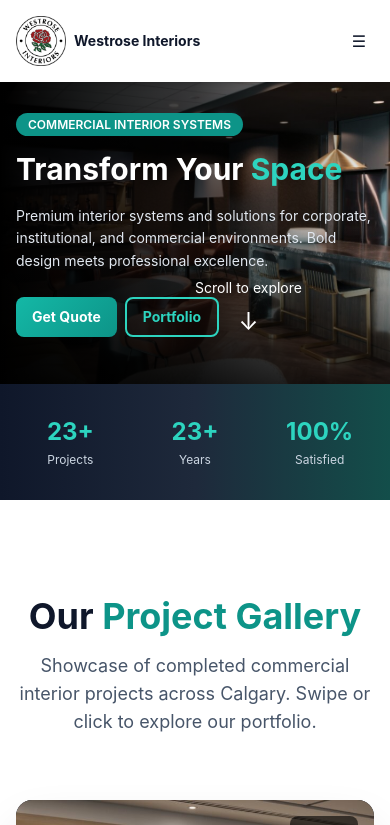
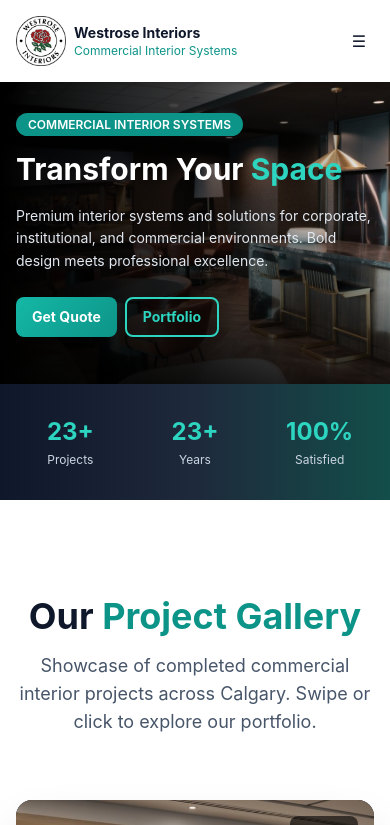
Before and after one commit to westjames1982-ctrl/westrose-interiors, a Next.js app: page / in a window 390 px wide. Shown: the top 825 px of the page. Built offline with nearby package versions, Linux system fonts and the light colour scheme.

Commit message:
Fix: Show tagline in header, hide scroll indicator on mobile

```diff
--- a/src/components/Header.tsx
+++ b/src/components/Header.tsx
@@ -25,7 +25,7 @@ export default function Header() {
           />
           <div>
             <h1 className="text-sm md:text-lg font-bold text-slate-900">Westrose Interiors</h1>
-            <p className="text-xs text-teal-600 hidden sm:block">Commercial Interior Systems</p>
+            <p className="text-xs text-teal-600">Commercial Interior Systems</p>
           </div>
         </div>
 
--- a/src/components/Hero.tsx
+++ b/src/components/Hero.tsx
@@ -62,8 +62,8 @@ export default function Hero() {
           </div>
         </div>
 
-        {/* Scroll Indicator */}
-        <div className="absolute bottom-8 left-1/2 -translate-x-1/2 animate-bounce">
+        {/* Scroll Indicator - Hidden on mobile */}
+        <div className="absolute bottom-8 left-1/2 -translate-x-1/2 animate-bounce hidden md:block">
           <div className="text-white text-center">
             <p className="text-sm mb-2">Scroll to explore</p>
             <div className="text-2xl">↓</div>
```
